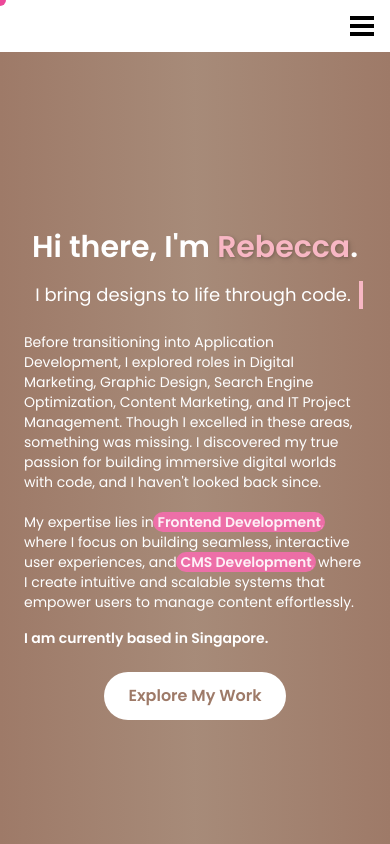
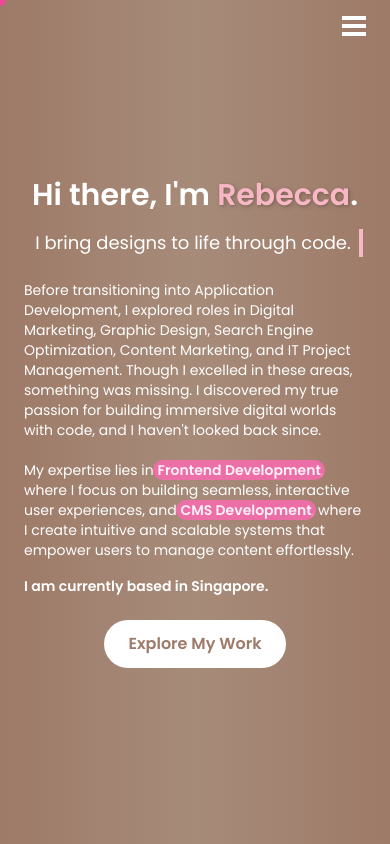
Before and after one commit to kebearry/rebecca-portfolio, a Next.js app: page / in a window 390 px wide. Shown: the top 844 px of the page. Built offline with nearby package versions, Linux system fonts and the light colour scheme.

Commit message:
Finetune mobile navbar

```diff
--- a/src/app/projects/[slug]/page.tsx
+++ b/src/app/projects/[slug]/page.tsx
@@ -6,6 +6,7 @@ import Link from "next/link";
 import LinkRenderer from "../../utility/linkrenderer";
 import { notFound } from "next/navigation";
 import { Metadata } from "next";
+import { FaArrowLeft } from "react-icons/fa";
 
 interface Post {
   slug: string;
@@ -64,11 +65,9 @@ function HomeButton() {
   return (
     <div className="z-50 fixed top-6 right-6">
       <Link href="/" className="group">
-        <div className="flex items-center gap-2 bg-highlight text-white rounded-lg p-5 shadow-2xl transition-all duration-300 hover:bg-green-600 hover:scale-105">
-          <span className="text-2xl" aria-hidden="true">
-            🏠
-          </span>
-          <span className="font-bold">Back to Home</span>
+        <div className="flex items-center gap-2 bg-hotpink text-white rounded-lg p-5 shadow-xl transition-all duration-300 animate-bounce">
+          <FaArrowLeft className="text-2xl" aria-hidden="true" />
+          <span className="font-bold text-white">Back to Home</span>
         </div>
       </Link>
     </div>
--- a/src/app/ui/sidebar.tsx
+++ b/src/app/ui/sidebar.tsx
@@ -41,14 +41,14 @@ const Sidebar = () => {
   return (
     <div>
       {/* Hamburger Menu Icon for Mobile */}
-      <div className="sm:hidden flex justify-end p-4 z-30">
+      <div className="sm:hidden flex justify-end p-4 z-30 fixed top-0 right-2">
         <button
           onClick={() => setIsMenuOpen(!isMenuOpen)}
           className="text-black z-30"
         >
-          <div className="w-6 h-1 bg-black mb-1"></div>
-          <div className="w-6 h-1 bg-black mb-1"></div>
-          <div className="w-6 h-1 bg-black"></div>
+          <div className="w-6 h-1 bg-white mb-1"></div>
+          <div className="w-6 h-1 bg-white mb-1"></div>
+          <div className="w-6 h-1 bg-white"></div>
         </button>
       </div>
 
@@ -73,7 +73,9 @@ const Sidebar = () => {
         </div>
         <div
           className={`cursor-pointer ${
-            activeIcon === "projects" ? "bg-[rgba(255,182,193,0.5)] text-white" : ""
+            activeIcon === "projects"
+              ? "bg-[rgba(255,182,193,0.5)] text-white"
+              : ""
           } w-full flex items-center justify-start space-x-2`}
           onClick={() => handleClick("projects")}
         >
@@ -123,7 +125,9 @@ const Sidebar = () => {
 
         <div
           className={`group w-full cursor-pointer ${
-            activeIcon === "projects" ? "bg-[rgba(255,182,193,0.5)] text-black" : ""
+            activeIcon === "projects"
+              ? "bg-[rgba(255,182,193,0.5)] text-black"
+              : ""
           } flex items-center justify-center space-x-2`}
           onClick={() => handleClick("projects")}
         >
```
